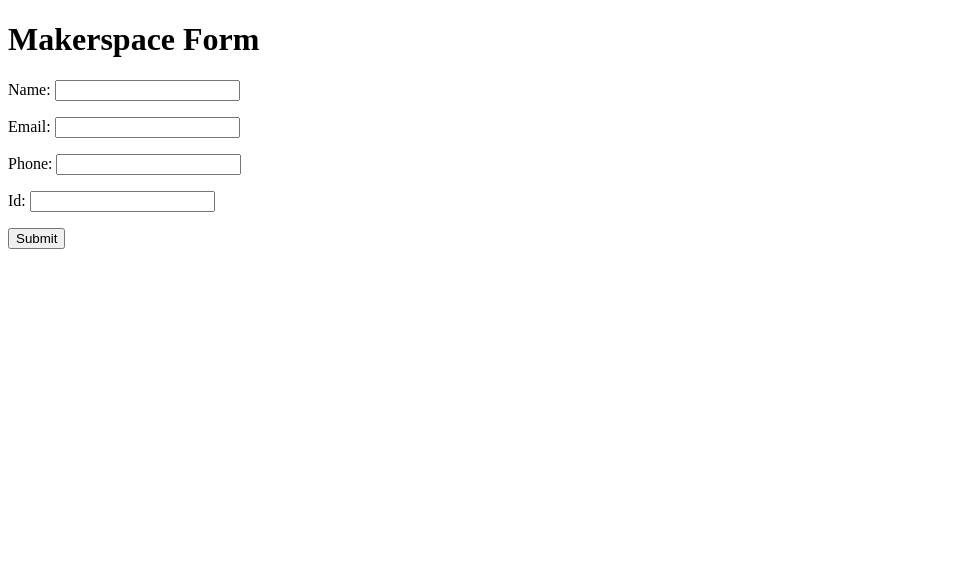
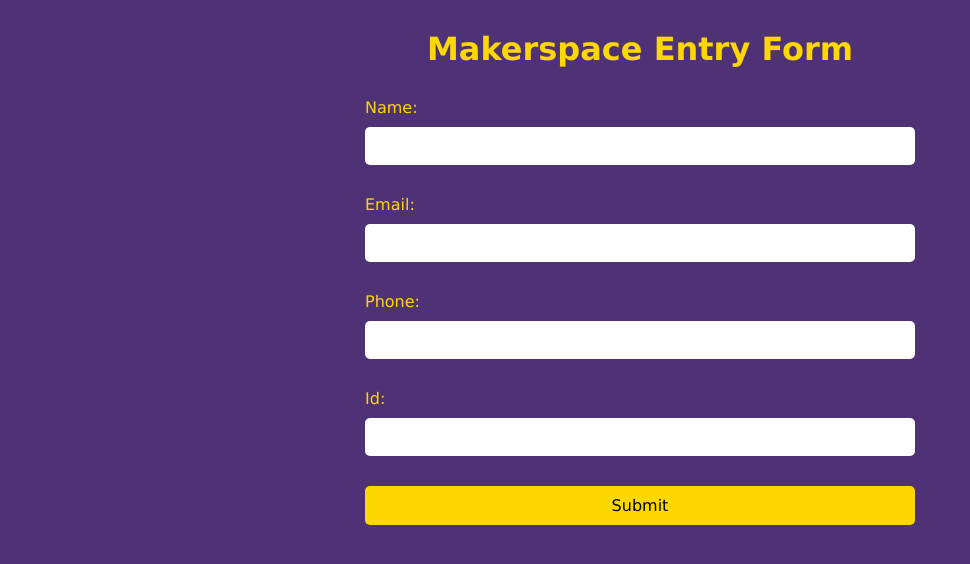
Before and after one commit to CodeMaestro-dev/django-form, a Django app: page /contact/ in a window 1280 px wide. Shown: the top 564 px of the page, without its empty margins (0-970 px from the left). Run offline with Django 5.2, Linux system fonts and the light colour scheme.

Commit message:
designed the form and pages

```diff
--- a/formAndTerminal/formAndTerminal/form.py
+++ b/formAndTerminal/formAndTerminal/form.py
@@ -13,6 +13,11 @@ class MakerspaceForm(forms.Form):
         id = self.cleaned_data['id']
 
         # send email
-        print(name, email, phone, id)
+        print({
+            'name': name,
+            'email': email,
+            'phone': phone,
+            'id': id
+        })
 
-        return True
+        return name, email, phone, id
--- a/formAndTerminal/formAndTerminal/views.py
+++ b/formAndTerminal/formAndTerminal/views.py
@@ -11,13 +11,37 @@ def contact_view(request):
     if request.method == 'POST':
         form = MakerspaceForm(request.POST)
         if form.is_valid():
+            # Save form data to session
+            request.session['name'] = form.cleaned_data['name']
+            request.session['email'] = form.cleaned_data['email']
+            request.session['phone'] = form.cleaned_data['phone']
+            request.session['id'] = form.cleaned_data['id']
+
+            # Send email
             form.send_email()
+
             return redirect('contact-success')
     else:
         form = MakerspaceForm()
+
     context = {'form': form}
     return render(request, 'contact.html', context)
 
+
 # This is to define the contact_success function to handle success page form
 def success_view(request):
-    return render(request, 'success.html')
+    # Retrieve session data
+    name = request.session.get('name')
+    email = request.session.get('email')
+    phone = request.session.get('phone')
+    student_id = request.session.get('id')
+
+    # Pass these values to the template context
+    context = {
+        'name': name,
+        'email': email,
+        'phone': phone,
+        'id': student_id,
+    }
+
+    return render(request, 'success.html', context)
--- a/formAndTerminal/static/styles/styles.css
+++ b/formAndTerminal/static/styles/styles.css
@@ -0,0 +1,83 @@
+* {
+    margin: 0;
+    padding: 0;
+    box-sizing: border-box;
+}
+
+body {
+    font-family: Verdana, Geneva, Tahoma, sans-serif;
+    background-color: #4F3276;
+    color: gold;
+    display: flex;
+    flex-direction: column;
+    align-items: center;
+    padding: 30px;
+}
+
+.main-bdy {
+    display: flex;
+    flex-direction: column;
+    align-items: center;
+    justify-content: center;
+    width: 100%;
+    height: 100%;
+}
+
+.form-bdy {
+    display: flex;
+    flex-direction: column;
+    align-items: center;
+    width: 100%;
+    height: 100%;
+}
+
+.success-bdy {
+    display: flex;
+    flex-direction: column;
+    align-items: center;
+    gap: 20px;
+}
+
+form {
+    margin-block-start: 30px;
+    display: flex;
+    flex-direction: column;
+    align-items: left;
+    justify-content: left;
+    gap: 20px;
+    width: 550px;
+    height: 100%;
+}
+
+input {
+    padding: 10px;
+    border-radius: 5px;
+    border: none;
+    font-size: 16px;
+    width: 100%;
+    margin-block: 10px;
+}
+
+a {
+    text-decoration: none;
+    width: 300px !important;
+    text-align: center;
+}
+
+.btn, a {
+    font-family: Verdana, Geneva, Tahoma, sans-serif;
+    width: 100%;
+    background-color: gold;
+    color: black;
+    border: none;
+    padding: 10px 20px;
+    border-radius: 5px;
+    font-size: 16px;
+    transition: all 0.3s ease;
+    cursor: pointer;
+}
+
+.btn:hover, a:hover {
+    background-color: black;
+    color: gold;
+}
--- a/formAndTerminal/templates/contact.html
+++ b/formAndTerminal/templates/contact.html
@@ -2,17 +2,18 @@
 <!DOCTYPE html>
 <html lang="en">
   <head>
-    <meta charset="UTF-8">
-    <meta name="viewport" content="width=device-width, initial-scale=1.0">
+    <meta charset="UTF-8" />
+    <meta name="viewport" content="width=device-width, initial-scale=1.0" />
     <title>Makerspace Form</title>
     <link rel="stylesheet" href="{% static 'styles/styles.css' %}" />
   </head>
   <body>
-    <h1>Makerspace Form</h1>
+    <h1>Makerspace Entry Form</h1>
+    <div class="form-bdy">
       <form action="{% url 'contact' %}" method="post">
-        {% csrf_token %}
-        {{ form.as_p }}
+        {% csrf_token %} {{ form.as_p }}
         <button class="btn" type="submit">Submit</button>
       </form>
+    </div>
   </body>
 </html>
--- a/formAndTerminal/templates/index.html
+++ b/formAndTerminal/templates/index.html
@@ -9,7 +9,7 @@
   </head>
   <body>
     <main class="main-bdy">
-      <h1>Makerspace Form</h1>
+      <h1>Makerspace Entry Form</h1>
       <form action="{% url 'contact' %}" method="get">
         <button class="btn" type="submit">Click to Enter Form</button>
       </form>
```
Also changed, not shown: formAndTerminal/templates/success.html (+7 -4 lines), formAndTerminal/db.sqlite3. Lines whose indentation alone changed are shown as unchanged.
